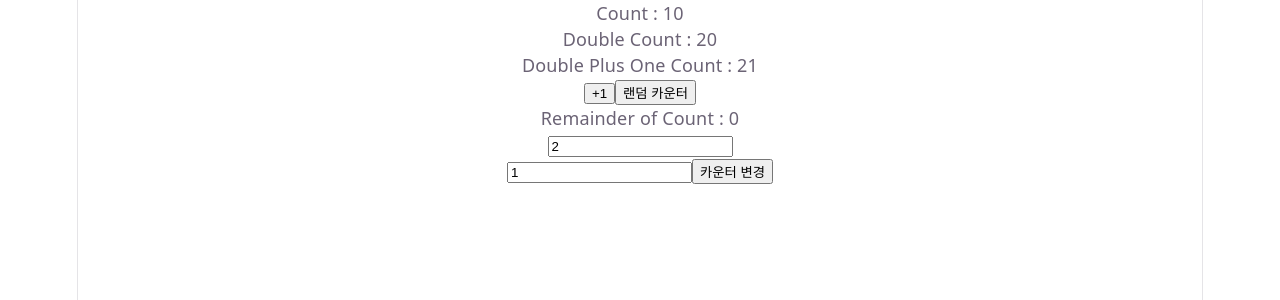
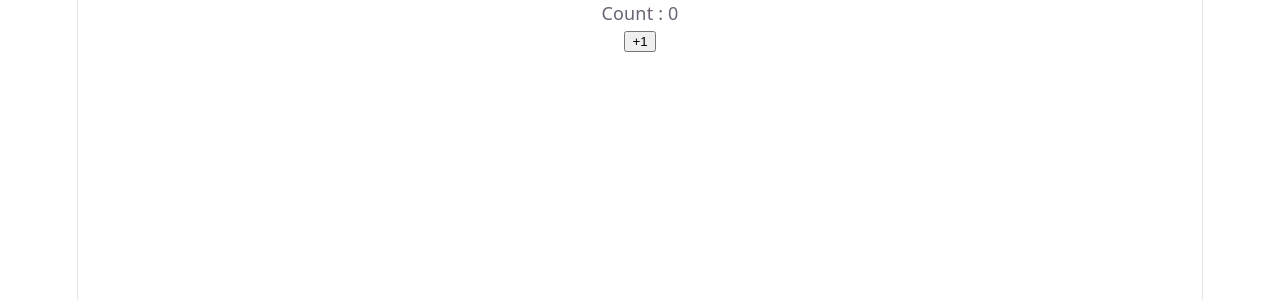
Before and after one commit to joycie416/vue_introduction, a Vue app: page / in a window 1280 px wide. Shown: the top 300 px of the page. Built offline with nearby package versions, Linux system fonts and the light colour scheme.

Commit message:
chap 08-01: setup()

```diff
--- a/src/App.vue
+++ b/src/App.vue
@@ -1,7 +1,7 @@
 <script setup lang="ts">
-import PiniaBasic from "./components/chap 05/PiniaBasic.vue";
+import Basic from "./components/chap 08/basic.vue";
 </script>
 
 <template>
-  <PiniaBasic />
+  <Basic />
 </template>
--- /dev/null
+++ b/src/components/chap 08/Basic.vue
@@ -0,0 +1,35 @@
+<script lang="ts">
+import { ref } from "vue";
+
+export default {
+  setup() {
+    // 반응형 상대값
+    const count = ref(0);
+
+    // 메서드
+    const increment = () => {
+      count.value++;
+    };
+
+    return { count, increment };
+  },
+};
+</script>
+
+<template>
+  <div>
+    <p>Count : {{ count }}</p>
+    <!-- <p>Double Count : {{ counter.doubleCount }}</p>
+    <p>Double Plus One Count : {{ counter.doublePlusOne }}</p> -->
+    <button @click="increment">+1</button>
+    <!-- <button @click="randomizeCounter">랜덤 카운터</button>
+    <div>
+      <p>Remainder of Count : {{ counter.getRemainderOfCounter(divider) }}</p>
+      <input type="number" min="1" v-model="divider" />
+    </div>
+    <div>
+      <input type="number" min="1" v-model="newCount" />
+      <button @click="() => setCounter(newCount)">카운터 변경</button>
+    </div> -->
+  </div>
+</template>
```
